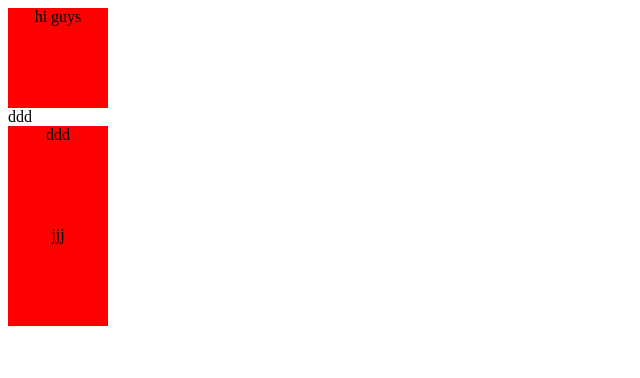
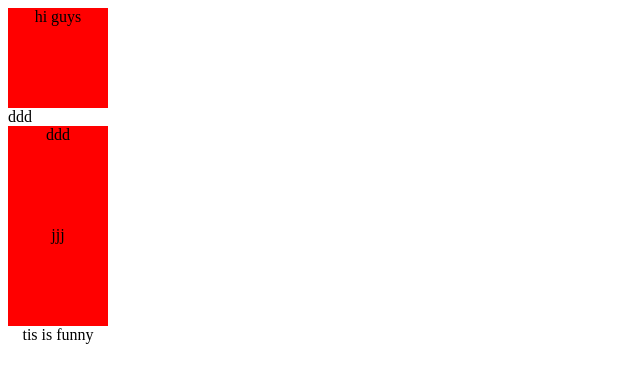
Before and after one commit to itachiarab/cit-cours, a plain HTML site: page front-end/index.html in a window 1280 px wide. Shown: the full height of the page, 0-640 px from the left. Drawn offline with Linux system fonts and the light colour scheme.

```diff
--- a/front-end/index.html
+++ b/front-end/index.html
@@ -10,6 +10,7 @@
         <div>ddd</div>
         <div>
             <div>jjj</div>
+            <nav>tis is funny</nav>
         </div>
     </body>
 </html>
```
